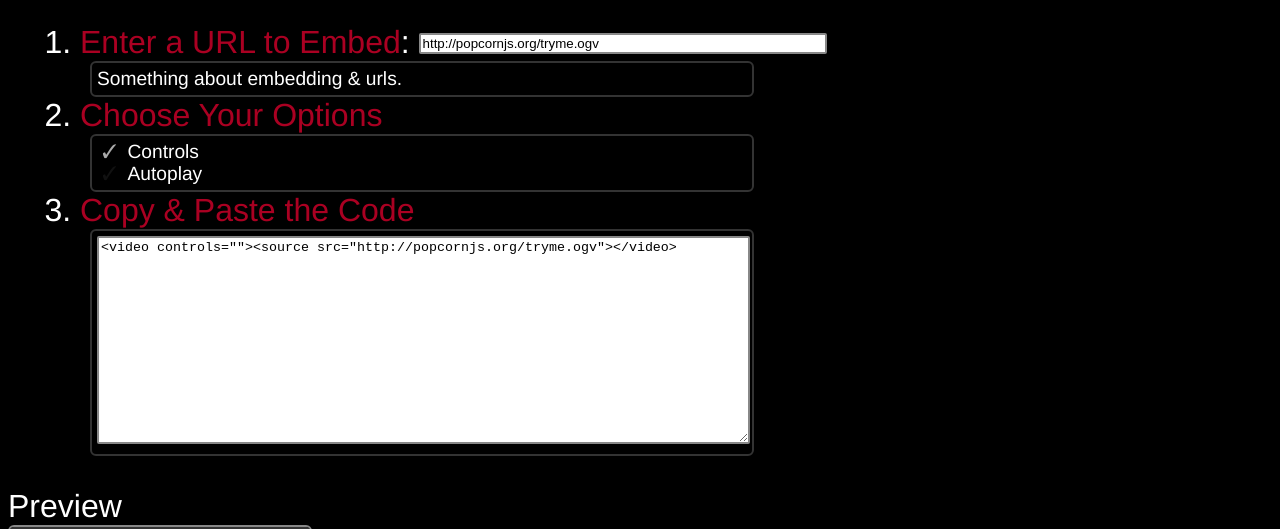
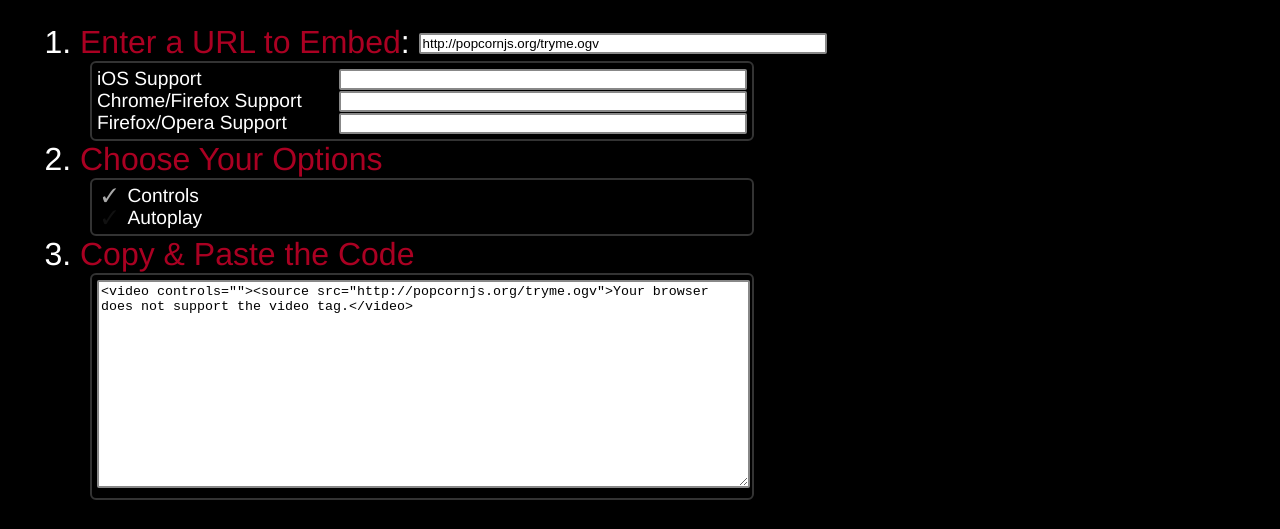
Before and after one commit to secretrobotron/boilerplate-video, a plain HTML site: page index.html in a window 1280 px wide. Shown: the part 187-716 px from the top of the page. Drawn offline with Linux system fonts and the light colour scheme; grey boxes are pictures that could not be loaded.

Commit message:
Added initial code for differing browser support.

```diff
--- a/index.html
+++ b/index.html
@@ -31,6 +31,21 @@
           },
         ];
 
+        function createSources() {
+          video.innerHTML = '';
+          var source = document.createElement('source');
+          source.src = document.getElementById('video-source').value;
+          video.appendChild(source);
+          $('.video-source-textbox').each(function(i,e) {
+            if (this.value) {
+              source = document.createElement('source');
+              source.src = this.value;
+              video.appendChild(source);
+            } //if
+          });
+          video.innerHTML += 'Your browser does not support the video tag.';
+        } //createSources
+
         function createOutput(newVideo) {
           var textarea = document.getElementById('embed-code');
           var div = document.getElementById('preview-viewport');
@@ -39,9 +54,7 @@
               div.removeChild(div.children[0]);
             } //if
             video = document.createElement('video');
-            var source = document.createElement('source');
-            source.src = document.getElementById('video-source').value;
-            video.appendChild(source);
+            createSources();
             div.appendChild(video);
           } //if
           for (var i=0; i<options.length; ++i) {
@@ -100,6 +113,15 @@
           });
         });
 
+        $('.video-source-textbox').change(function() {
+          createSources();
+          createOutput();
+        });
+
+        $('#video-source').change(function() {
+          createOutput();
+        });
+
         createOutput(true);
       });
     </script>
@@ -114,7 +136,9 @@
         <li class="rollout-container">
           <a class="rollout-button">Enter a URL to Embed</a>: <input type="text" id="video-source" value="http://popcornjs.org/tryme.ogv" /><br />
           <div class="rollout-content">
-            Something about embedding &amp; urls.
+            <div class="video-source">iOS Support <input type="text" class="video-source-textbox" id="video-source-ios"/></div>
+            <div class="video-source">Chrome/Firefox Support <input type="text" class="video-source-textbox" id="video-source-chrome-ff"/></div>
+            <div class="video-source">Firefox/Opera Support <input type="text" class="video-source-textbox" id="video-source-ff-opera"/></div>
           </div>
         </li>
         <li class="rollout-container">
--- a/style.css
+++ b/style.css
@@ -91,6 +91,7 @@ input[type=checkbox] {
   border-radius: 6px;
   padding: 5px;
   width: 650px;
+  position: relative;
 }
 
 .option-container:hover {
@@ -106,6 +107,16 @@ input[type=checkbox] {
   text-decoration: underline;
 }
 
+.video-source {
+  position: relative;
+}
+
+.video-source-textbox {
+  position: absolute;
+  top: 1px;
+  right: 0px;
+}
+
 video {
   border: 2px solid #888;
   border-radius: 6px;
```
